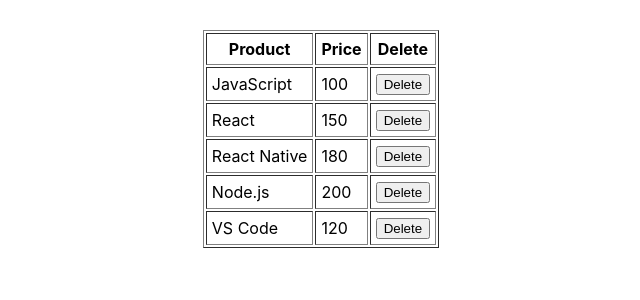
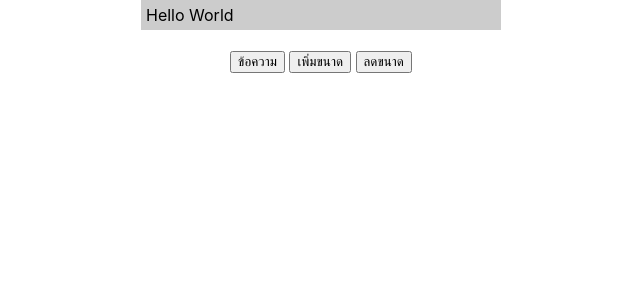
Before and after one commit to P-rin/github-decktop-project, a React (Create React App) app in the folder React/app1/: page / in a window 1280 px wide. Shown: the top 300 px of the page, without its empty margins (319-959 px from the left). Built offline with nearby package versions, Linux system fonts and the light colour scheme.

Commit message:
create state-func.js

```diff
--- a/React/app1/src/App.js
+++ b/React/app1/src/App.js
@@ -1,7 +1,7 @@
 import React from "react";
-import RefsArray from "./refs-array";
+import MassageBox from "./state-func";
 
 
 export  default function App(){
-  return <RefsArray/>
+  return <MassageBox/>
 }
--- /dev/null
+++ b/React/app1/src/state-func.js
@@ -0,0 +1,33 @@
+import react, { useState } from 'react'
+
+export default function MassageBox(){
+    let [text,setText]=useState('Hello World')
+    let [size,setSize]=useState(16)
+
+    const onClickSetText=()=>{
+        let t = prompt('กำหนดข้อความ')
+        if (t){
+            setText(t)
+        }
+    }
+    const onClickZoomin=()=>{
+        let newSize = size+1
+        setSize(newSize)
+    }
+    let msgboxSyle={
+        display:'inline-block',
+        width:350,
+        fontSize: size,
+        backgroundColor: '#ccc',
+        padding:5,
+        textAlign:'left'
+    }
+    return (
+        <div style={{textAlign:'center',marginTop:'20'}}>
+            <div style={msgboxSyle}>{text}</div><br/><br/>
+            <button onClick={onClickSetText}>ข้อความ</button>&nbsp;
+            <button onClick={onClickZoomin}>เพิ่มขนาด</button>&nbsp;
+            <button onClick={()=>setSize(size-1)}>ลดขนาด</button>
+        </div>
+    )
+}
```
